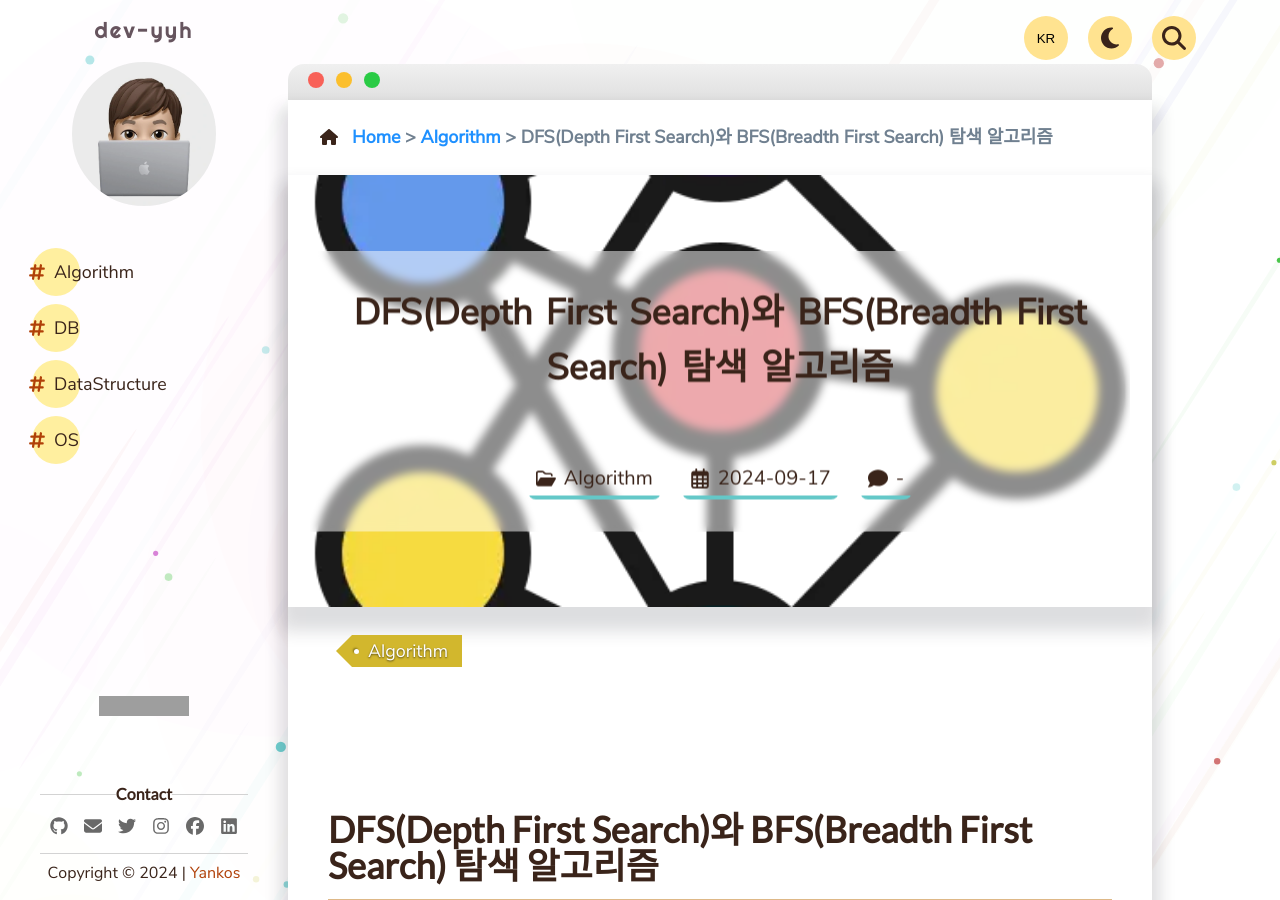
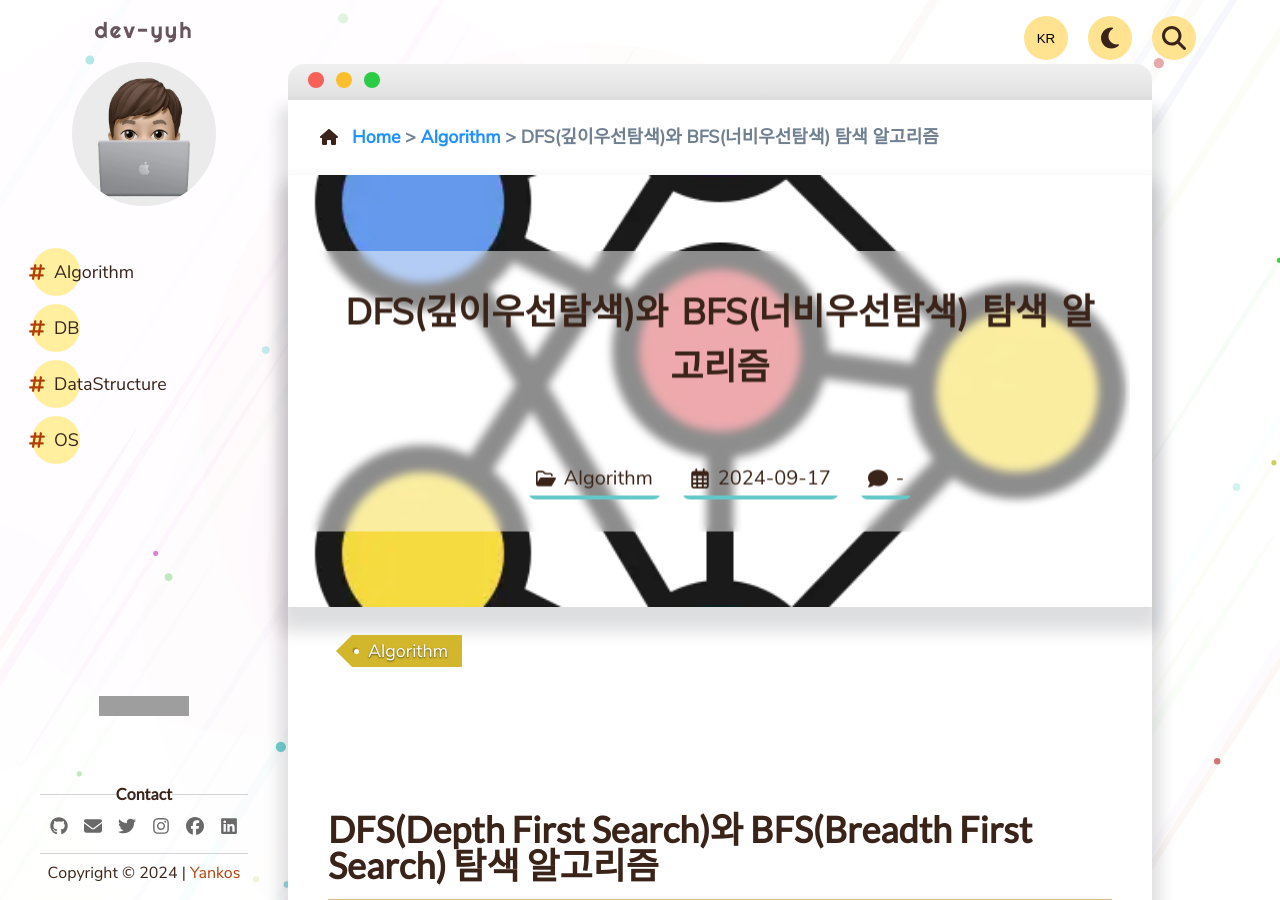
Before and after one commit to dev-yyh/dev-yyh.github.io, a Jekyll site: the page built from _pages/Algorithm/7.md, in a window 1280 px wide and 900 px high. Built offline with Jekyll 4.4.1, drawn with Linux system fonts in a browser that asks for light colours; comment, search, counter and statistics services are not loaded; grey boxes are pictures that could not be loaded.

Commit message:
Modify title of 7.md in Algorithm.

```diff
--- a/_pages/Algorithm/7.md
+++ b/_pages/Algorithm/7.md
@@ -1,5 +1,5 @@
 ---
-title: "DFS(Depth First Search)와 BFS(Breadth First Search) 탐색 알고리즘"
+title: "DFS(깊이우선탐색)와 BFS(너비우선탐색) 탐색 알고리즘"
 permalink: /Algorithm/7
 tags:
     - Algorithm
```
